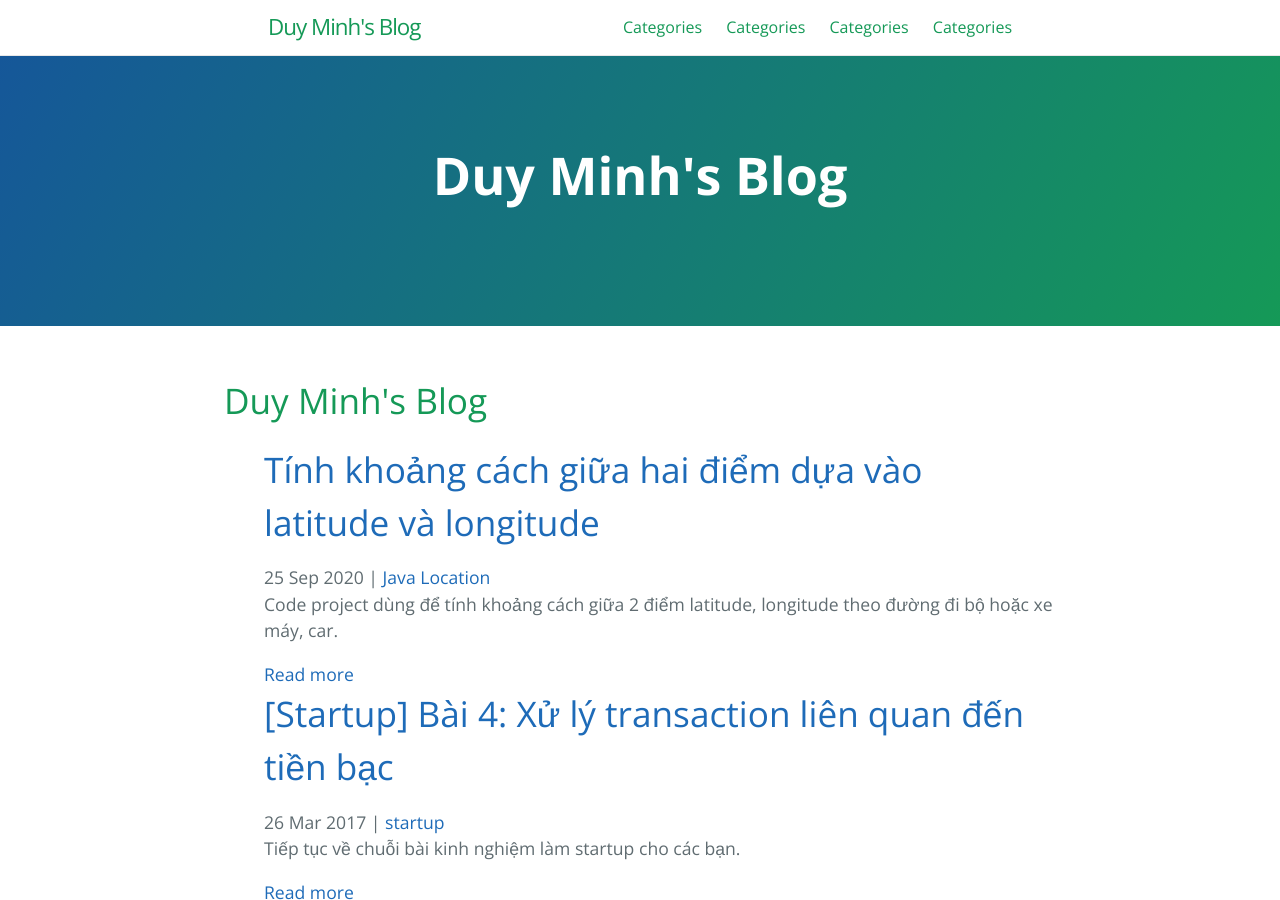
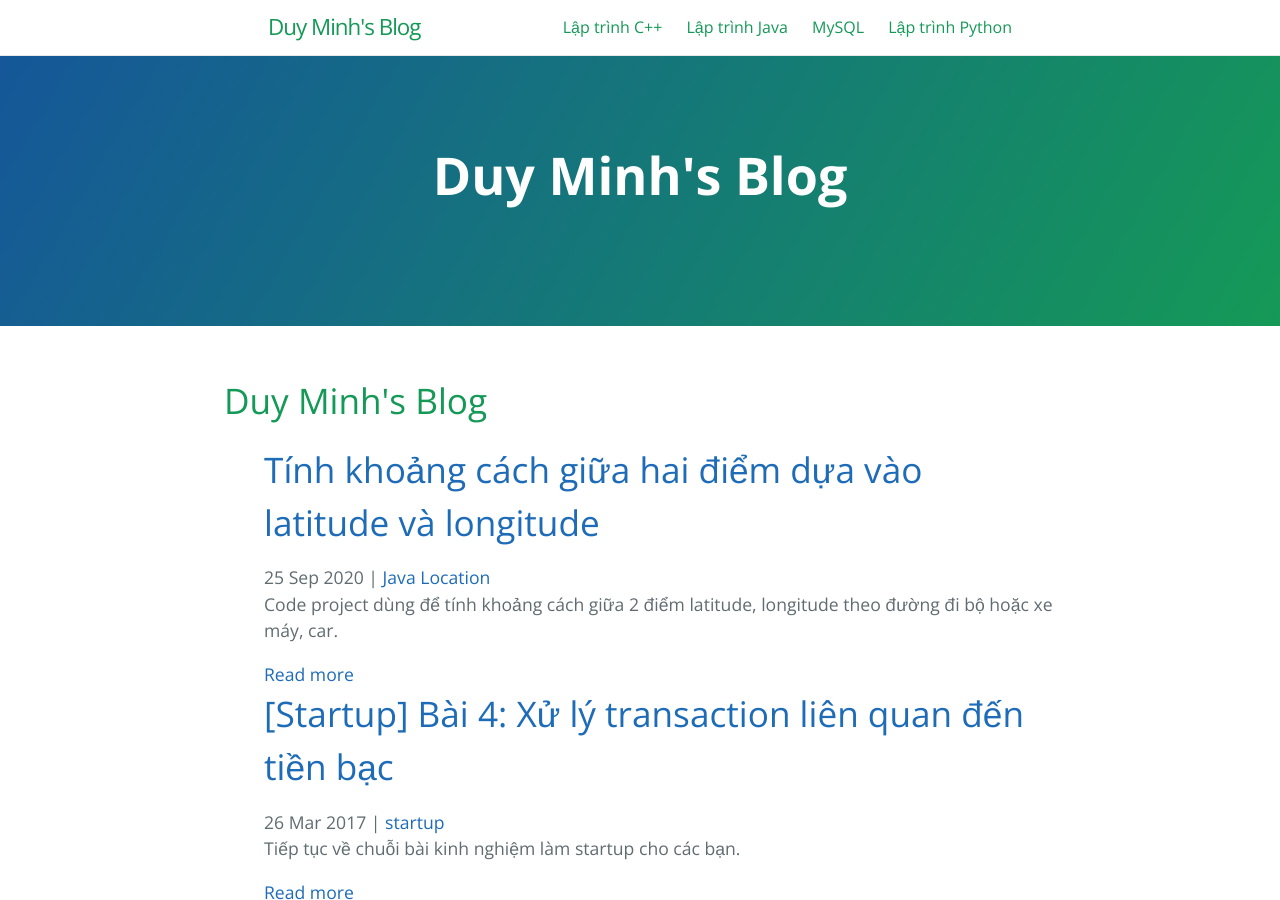
Before and after one commit to duyminh215/duyminh215.github.io, a Jekyll site: the page built from index.html, in a window 1280 px wide and 900 px high. Built offline with Jekyll 4.4.1, drawn with Linux system fonts in a browser that asks for light colours; the list of posts is cut into pages by our own code.

Commit message:
Update site-header.html

```diff
--- a/_includes/site-header.html
+++ b/_includes/site-header.html
@@ -22,15 +22,10 @@
         </label>
 
         <div class="trigger">
-          {% for ref in page_refs %}
-            {% assign my_page = site.pages | where: "ref", ref | first %}
-            {% if my_page.title %}
-              {% if my_page.title contains "404" %}
-              {% else %}
-                <a class="page-link" href="{{ my_page.url | absolute_url }}">{{ my_page.title | escape }}</a>
-              {% endif %}
-            {% endif %}
-          {% endfor %}
+          <a class="page-link" href="https://duyminh215.github.io/categories.html#c">Lập trình C++</a>
+          <a class="page-link" href="https://duyminh215.github.io/categories.html#java">Lập trình Java</a>
+          <a class="page-link" href="https://duyminh215.github.io/categories.html#mysql">MySQL</a>
+          <a class="page-link" href="https://duyminh215.github.io/categories.html#python">Lập trình Python</a>
         </div>
       </nav>
     {% endif %}
```
